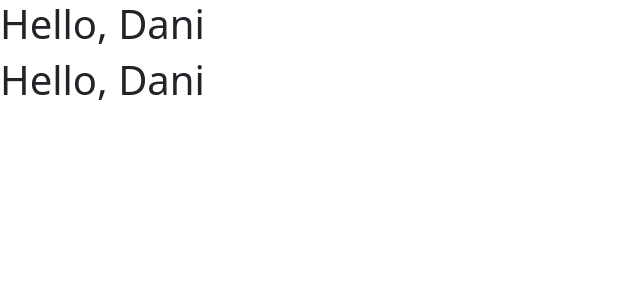
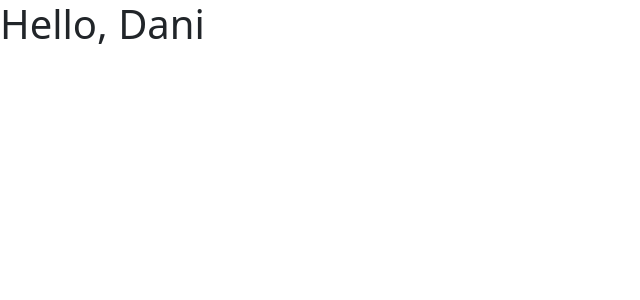
Before and after one commit to DaniSanchez01/personal-webpage, a React (Vite) app: page / in a window 1280 px wide. Shown: the top 300 px of the page, without its empty margins (0-640 px from the left). Built offline with nearby package versions, Linux system fonts and the light colour scheme.

Commit message:
rollback

```diff
--- a/src/app/App.tsx
+++ b/src/app/App.tsx
@@ -6,7 +6,6 @@ function App() {
     <>
       <div>
         <Navbar></Navbar>
-        <Navbar></Navbar>
       </div>
     </>
   );
```
